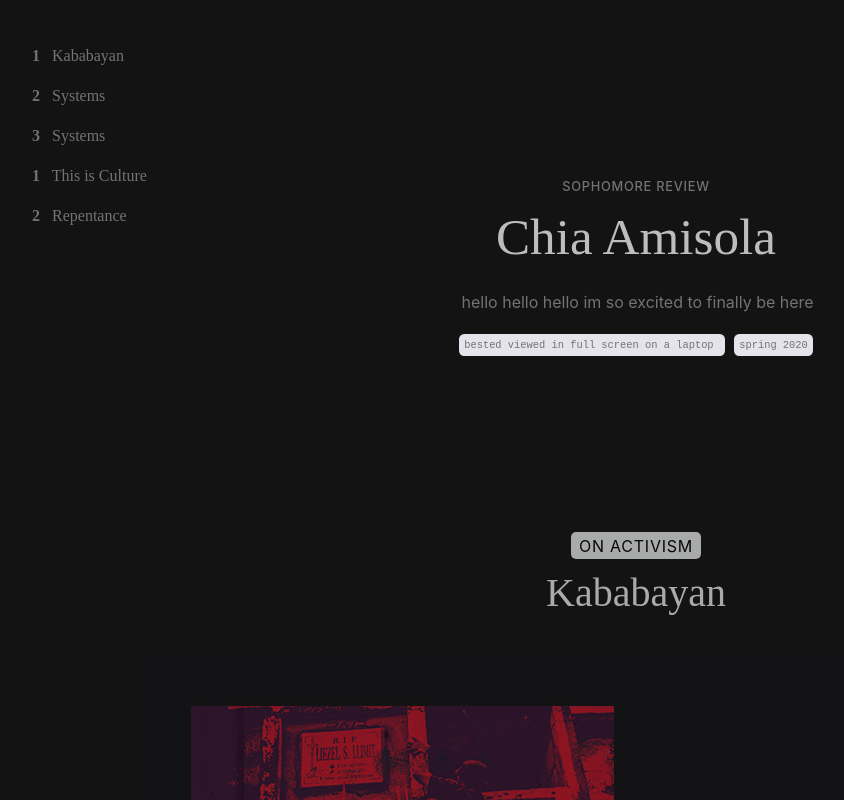
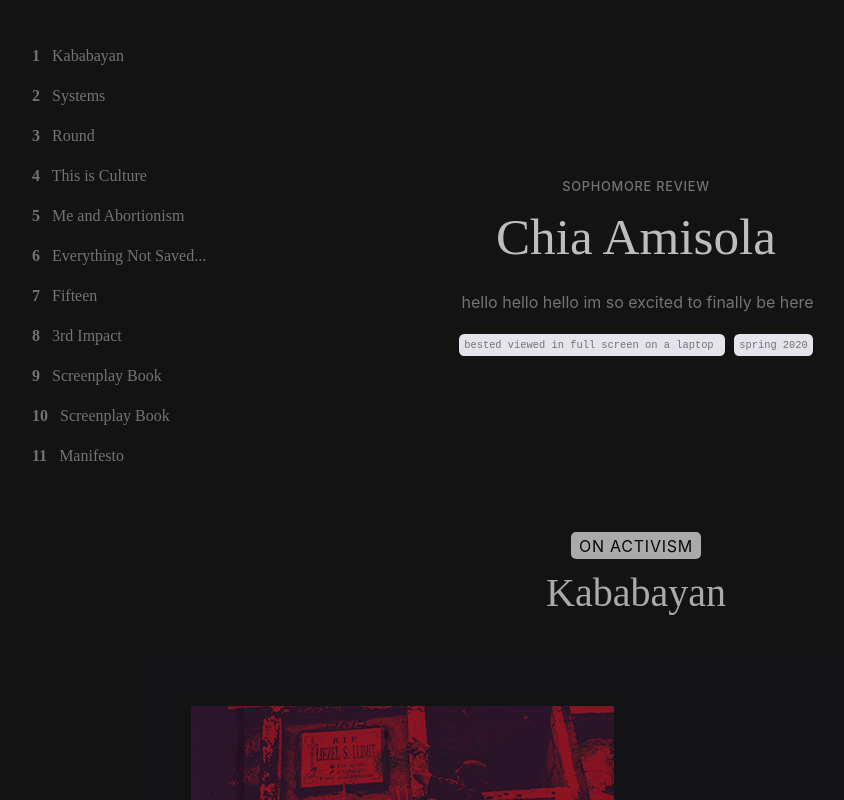
Before and after one commit to chiaski/sophomore-review, a website: page html/index.html in a window 1280 px wide. Shown: the top 800 px of the page, without its empty margins (4-848 px from the left). Drawn offline with nearby package versions, Linux system fonts and the light colour scheme; a web font is replaced by a local one.

Commit message:
fix menu

```diff
--- a/html/index.html
+++ b/html/index.html
@@ -26,11 +26,26 @@
 
         <a href="#systems"><strong>2</strong> Systems</a>
 
-        <a href="#systems"><strong>3</strong> Systems</a>
+        <a href="#round"><strong>3</strong> Round</a>
+
+        <a href="#culture"><strong>4</strong> This is Culture</a>
+
+        <a href="#abortion"><strong>5</strong> Me and Abortionism</a>
+
+        <a href="#nintendo"><strong>6</strong> Everything Not Saved...</a>
+
+        <a href="#fifteen"><strong>7</strong> Fifteen</a>
+
+        <a href="#thirdimpact"><strong>8</strong> 3rd Impact</a>
+
+        <a href="#screenplay"><strong>9</strong> Screenplay Book</a>
+
+        <a href="#screenplay"><strong>10</strong> Screenplay Book</a>
 
 
-        <a href="#culture"><strong>1</strong> This is Culture</a>
-        <a href="#repentance"><strong>2</strong> Repentance</a>
+        <a href="#manifesto"><strong>11</strong> Manifesto</a>
+
+
 
 
       </div>
@@ -163,10 +178,10 @@
 
 
           <!-- CULTURE -->
-          <div class="box" id="culture">
+          <div class="box">
               <div class="box-inner">
 
-            <div class="piece" id="thisisculture" style="background-image: url(work/bg-mdn.jpg)">
+            <div class="piece" id="culture" style="background-image: url(work/bg-mdn.jpg); max-width: 900px !important">
 
             <div class="title">
                 <h4>On Activism</h4>
@@ -376,7 +391,7 @@
           <!--  MANIFESTO -->
 
 
-            <div class="piece"><br><br>
+            <div class="piece" id="manifesto"><br><br>
 
             <div class="title">
                 <h4>Visual Thinking</h4>
```
